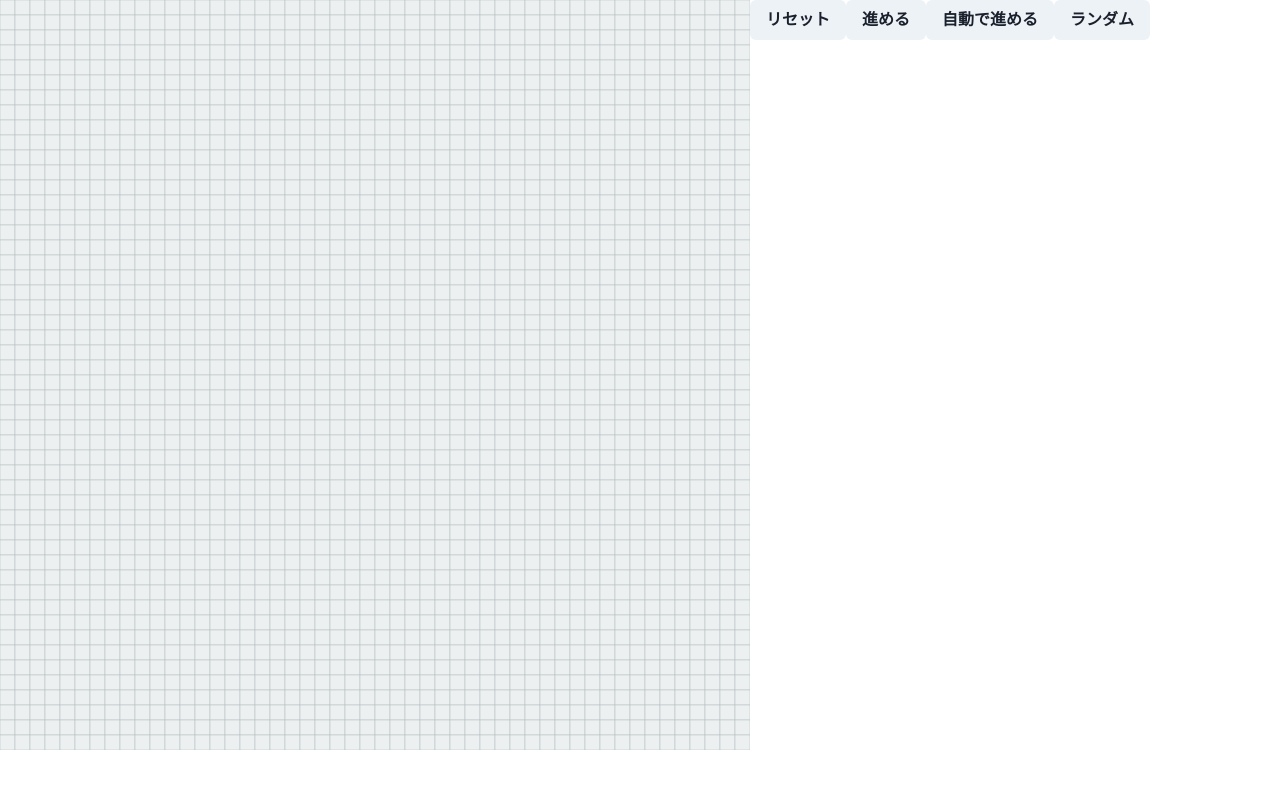
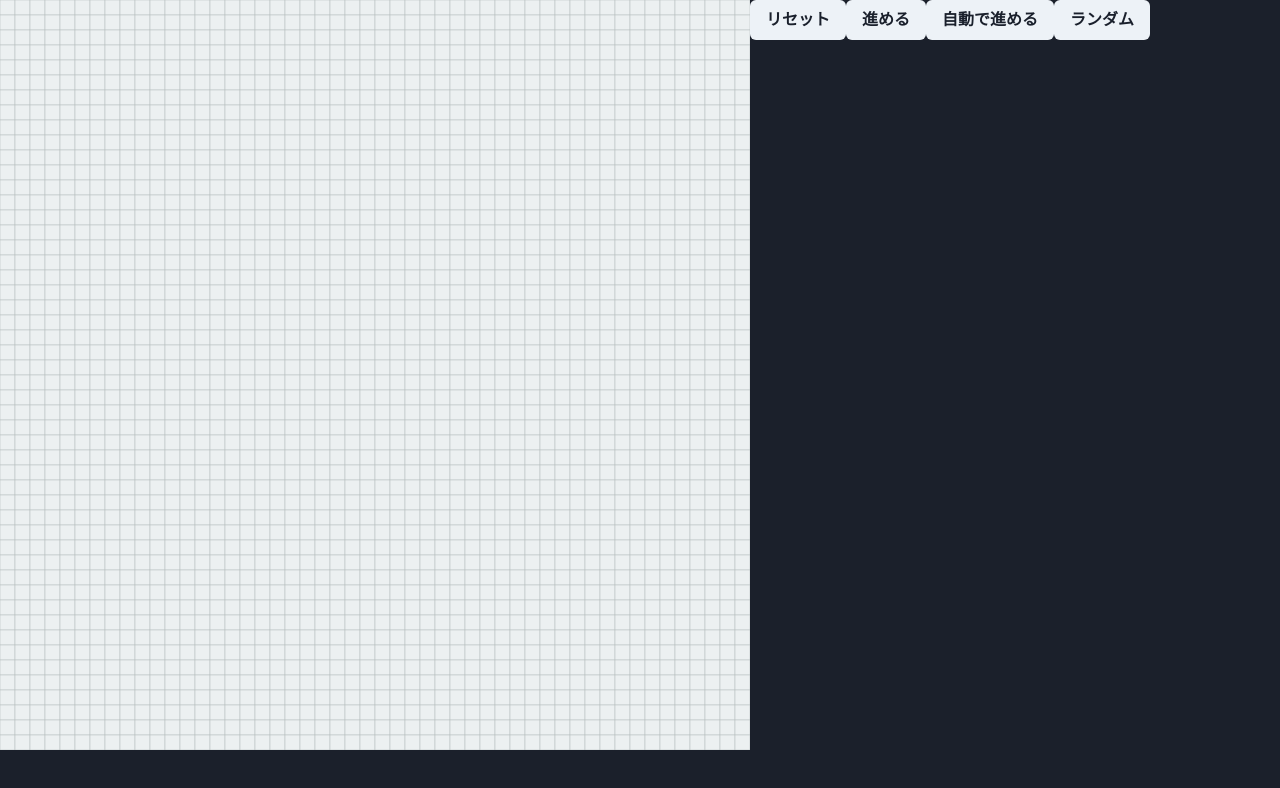
Before and after one commit to skuralll/oc-lifegame, a React (Vite) app in the folder oc_client/: page / in a window 1280 px wide. Shown: the top 788 px of the page. Built offline with nearby package versions, Linux system fonts and the light colour scheme.

Commit message:
Add theme

```diff
--- a/oc_client/src/main.tsx
+++ b/oc_client/src/main.tsx
@@ -2,10 +2,11 @@ import React from 'react';
 import ReactDOM from 'react-dom/client';
 import App from './App.tsx';
 import { ChakraProvider } from '@chakra-ui/react';
+import { theme } from './theme.ts';
 
 ReactDOM.createRoot(document.getElementById('root')!).render(
   <React.StrictMode>
-    <ChakraProvider>
+    <ChakraProvider theme={theme}>
       <App />
     </ChakraProvider>
   </React.StrictMode>
--- /dev/null
+++ b/oc_client/src/theme.ts
@@ -0,0 +1,16 @@
+//theme.ts
+import { extendTheme } from '@chakra-ui/react';
+
+export const theme = extendTheme({
+  styles: {
+    global: {
+      body: {
+        backgroundColor: 'rgb(27,32,43)',
+        color: 'white',
+      },
+      html: {
+        height: '100%',
+      },
+    },
+  },
+});
```
